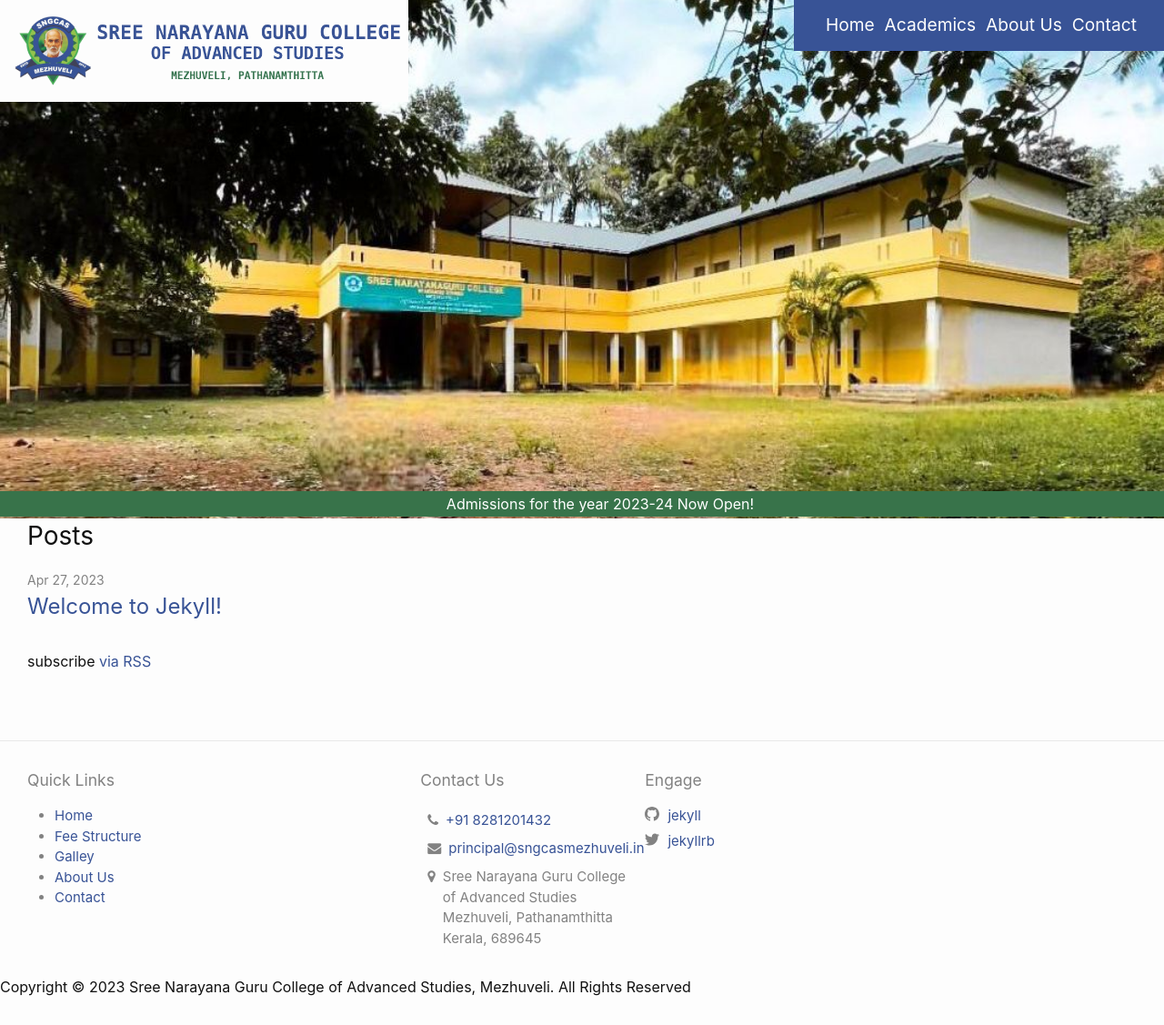
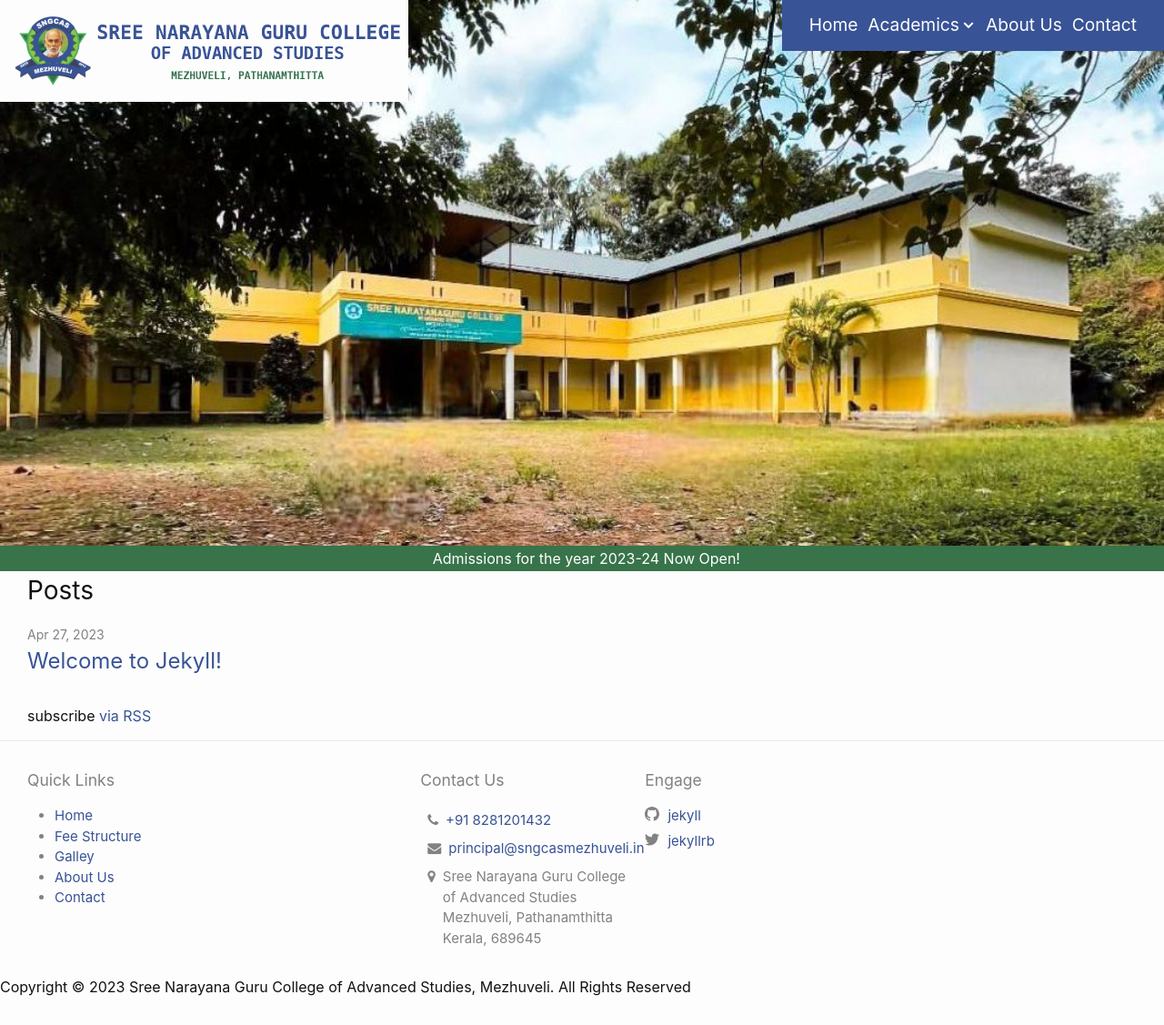
Before and after one commit to sngcasmezhuveli/sngcasmezhuveli.github.io, a Jekyll site: the page built from docs/index.markdown, in a window 1280 px wide and 1127 px high. Shown: the whole window at 91% size. Built offline with Jekyll 4.4.1, drawn with Linux system fonts in a browser that asks for light colours.

Commit message:
Navigation bar styling

```diff
--- a/docs/_data/programmes.yml
+++ b/docs/_data/programmes.yml
@@ -12,6 +12,6 @@
 
 - title: B.A. Sociology
   url: /academics/ba-sociology/
-  description:
+  description: BA Sociology is a 3 year undergradaute course that deals with the study of society like social interaction, social satisfaction, social relations etc.
   fees-per-semester: "9,000"
   image: /assets/sociology.jpg
--- a/docs/_includes/header.html
+++ b/docs/_includes/header.html
@@ -32,7 +32,9 @@
         {% if link.side == 'right' %}
         {% comment %} If right side WITHOUT dropdown menu do {% endcomment %}
         {% if link.dropdown == nil %}
+        {% if forloop.index != 1 %}
         <li class="divider"></li>
+        {% endif %}
         <li{% if link.url==page.url %} class="active" {% elsif page.homepage==true and link.url=='/' %} class="active"
           {% endif %}><a {% if link.class %}class="{{link.class}}" {% endif %}
             href="{{ domain }}{{ _baseurl }}{{ link.url }}" {% if link.url contains 'http' %} target="_blank" {% endif
@@ -41,12 +43,11 @@
           {% comment %} If right side WITH dropdown menu do {% endcomment %}
           {% else %}
 
-          <li class="divider"></li>
+          {% if forloop.index != 1 %}
+        <li class="divider"></li>
+        {% endif %}
           <li class="has-dropdown{% if link.url == page.url %} active{% endif %}">
-            <a {% if link.class %}class="{{link.class}}" {% endif %}  href="{{ link.url }}" {% if
-            link.url contains 'http' %} target="_blank" {% endif %}>{{ link.title | escape }}</a>
-
-
+            <label for="{{ link.title | escape }}">{{link.title | escape }}</label><input type="checkbox" id="{{ link.title }}">
             <ul class="dropdown">
               {% for dropdown_link in link.dropdown %}
 
@@ -54,6 +55,9 @@
               {% assign domain = '' %}
               {% else %}
               {% assign domain = site.url %}
+              {% endif %}
+              {% if forloop.index != 1 %}
+              <li class="divider"></li>
               {% endif %}
 
               <li><a {% if dropdown_link.class %}class="{{dropdown_link.class}}" {% endif %}
--- a/docs/_sass/minima/_base.scss
+++ b/docs/_sass/minima/_base.scss
@@ -178,7 +178,7 @@ pre {
   max-width: -webkit-calc(#{$content-width} - (#{$spacing-unit} * 2));
   max-width:         calc(#{$content-width} - (#{$spacing-unit} * 2));
   margin-right: auto;
-  margin-left: auto;
+ // margin-left: auto;
   padding-right: $spacing-unit;
   padding-left: $spacing-unit;
   @extend %clearfix;
--- a/docs/_sass/minima/_layout.scss
+++ b/docs/_sass/minima/_layout.scss
@@ -1,6 +1,9 @@
 /**
  * Site header
  */
+* * {
+  // border: 1px solid red;
+}
 .site-header {
   height: $spacing-unit * 1.865;
   width: 100%;
@@ -8,84 +11,183 @@
   position: fixed;
   // background-color: $background-color;
   z-index: 5555;
-
+  box-sizing: border-box;
   .wrapper {
+    box-sizing: border-box;
     text-align: left;
     height: $spacing-unit * 1.865;
     .top-nav {
       width: 100%;
       .right {
-        padding-left: $spacing-unit;
-        padding-right: $spacing-unit;
         display: block;
         position: absolute;
         background-color: $brand-color;
         font-size: $nav-font-size;
         width: 100%;
         margin-top: $spacing-unit * 1.865;
+        margin-left: calc($spacing-unit / -2);
+        margin-right: calc($spacing-unit / -2);
+        @include media(desktop) {
           margin-left: -$spacing-unit;
+          margin-right: -$spacing-unit;
+          padding-left: $spacing-unit;
+          padding-right: $spacing-unit;
+        }
         transition: transform 1s;
-
+        box-sizing: border-box;
         @include media(desktop) {
           list-style-position: inside;
           top: 0%;
           right: 0px;
-          margin: 0px 0px 0px $spacing-unit;
+          margin: 0 0 0 ($spacing-unit * -2);
+          padding-left: $spacing-unit;
+          padding-right: $spacing-unit;
           height: 100%;
           width: unset;
           z-index: 9999;
         }
         > li {
-          a {
+          >a,
+          >label {
             color: $background-color;
+            text-decoration: none;
+            display: inline-block;
+            @include media-max(mobile, tablet) {
+              box-sizing: border-box;
+              height: 100%;
+              width: 100%;
+              padding: calc($spacing-unit / 3);
             }
-          @include media(desktop){
+          }
+
+          label {
+            @include media-max(mobile, tablet) {
+              border-bottom: 0.5px solid #ffffff4f;
+            }
+          }
+          @include media(desktop) {
             -ms-transform: translateY(-50%);
             transform: translateY(-40%);
             display: inline-block;
             margin-top: auto;
             height: 100%;
             margin-bottom: auto;
+            border: none;
           }
+        }
+        li {
+          list-style: none;
         }
         .has-dropdown {
           .dropdown {
-            margin-top: $spacing-unit * 1.865 / 2;
+            background-color: $brand-color;
+
             font-size: $base-font-size;
+            width: 100%;
+            box-sizing: border-box;
+            @include media(desktop) {
+              margin-top: $spacing-unit * 1.865 / 4;
+              width: 200px;
+              background-color: $background-color;
+              box-shadow: 0px 2px 10px 2px rgba(0, 0, 0, 0.11);
+            }
 
-            @include media(desktop) {
-              width: 180px;
-            }
-            li {
+            > li {
               @include media(desktop) {
                 width: 100%;
               }
-              padding: 8px;
+              padding-right: 8px;
+              padding-left: 8px;
               box-sizing: border-box;
               a {
                 color: $background-color;
+                @include media(desktop) {
+                  color: $brand-color;
+                }
+                text-decoration: none;
+                display: inline-block;
+                box-sizing: border-box;
+                height: 100%;
+                width: 100%;
+                padding: calc($spacing-unit / 3);
               }
               &:hover {
                 background-color: #ffffff4f;
               }
             }
-            background-color: $brand-color;
-            padding: 0;
+            .divider {
+              margin: 0px;
+              padding: 0px;
+              height: 0.5px;
+              background-color: #ffffff4f;
+            }
+            //background-color: $brand-color;
+
             margin-left: 0px;
-            padding: 8px;
+
             display: none;
             @include media(desktop) {
               position: absolute;
               list-style-position: inside;
             }
           }
+          position: relative;
+          > input {
+            &[type="checkbox"] {
+              // float: right;
+              top: 12px;
+              height: 100%;
+              right: $spacing-unit;
+              display: inline-block;
+              position: absolute;
+              @include media(desktop) {
+                top: unset;
+                right: unset;
+                display: inline;
+                position: relative;
+              }
+              //border: 1px solid red;
+              -webkit-appearance: none;
+              appearance: none;
+              &::before {
+                font-family: "FontAwesome";
+                color: $background-color;
+                font-weight: 600;
+                font-size: $base-font-size * 1.1;
+
+                content: "\f105";
+                @include media(desktop) {
+                  content: "\f107";
+                }
+              }
+              &:checked {
+                &::before {
+                  content: "\f107";
+                }
+                + .dropdown {
+                  @include media-max(mobile, tablet) {
+                    display: inline-block;
+                  }
+                }
+              }
+            }
+          }
           &:hover {
             .dropdown {
-              display: inline;
               @include media(desktop) {
                 display: block;
               }
             }
+          }
+        }
+        .divider {
+          margin: 0px;
+          padding: 0px;
+          height: 0.5px;
+          background-color: #ffffff4f;
+          @include media(desktop) {
+            height: 100%;
+            width: 0px;
           }
         }
       }
@@ -95,7 +197,7 @@
 
 .sn-collapse {
   transform: translateY(-200%);
-  @include media(desktop){
+  @include media(desktop) {
     transform: translateY(0);
   }
 }
@@ -175,7 +277,7 @@
   transform-origin: top left;
   transition: opacity 1s, transform 1s;
   pointer-events: none;
-  z-index:8888;
+  z-index: 8888;
   @include media-max(mobile, tablet) {
     opacity: 1;
   }
@@ -243,7 +345,7 @@
 .site-nav {
   float: right;
   line-height: $base-line-height * $base-font-size * 2.25;
-
+  box-sizing: border-box;
   .nav-trigger {
     display: none;
   }
@@ -322,6 +424,7 @@
 .site-footer {
   border-top: 1px solid $grey-color-light;
   padding: $spacing-unit 0;
+  box-sizing: border-box;
 }
 
 .footer-heading {
@@ -417,19 +520,18 @@
   width: 100%;
   padding: calc($spacing-unit / 2);
   box-sizing: border-box;
-  .programme-image{
+  .programme-image {
     width: 100%;
     height: 100px;
     box-sizing: border-box;
     background-size: cover;
     background-position: center;
-    @include media(desktop){
+    @include media(desktop) {
       width: 100px;
       float: left;
       border-radius: 50px;
     }
   }
-
 }
 
 .post-list {
@@ -456,15 +558,21 @@
  */
 .post-header {
   margin-bottom: $spacing-unit;
+  box-sizing: border-box;
+  margin-left: calc($spacing-unit / -2);
+  margin-right: calc($spacing-unit / -2);
+  @include media(desktop) {
+    margin-left: -$spacing-unit;
+    margin-right: -$spacing-unit;
+  }
 }
 
 .page-header-image {
   box-sizing: border-box;
+  width: 100%;
   height: 50vh;
   background-size: cover;
   background-repeat: no-repeat;
-  margin-left: -$spacing-unit;
-  margin-right: -$spacing-unit;
 }
 .post-title {
   position: absolute;
--- a/docs/assets/main.scss
+++ b/docs/assets/main.scss
@@ -17,7 +17,12 @@
       height: 400px;
       background-image: url("/assets/college-mob.jpg");
     }
-    margin: 0 -$spacing-unit  0 -$spacing-unit ;
+    margin-left: calc($spacing-unit / -2);
+    margin-right: calc($spacing-unit / -2);
+    @include media(desktop){
+      margin-left: -$spacing-unit;
+      margin-right: -$spacing-unit ;
+    }
   }
 @keyframes marquee{
     0% {transform: translateX(100%)}
@@ -37,5 +42,10 @@
     padding: 2px 8px 2px 8px;
     color: white;
   overflow-x: hidden;
-  margin: 0 $spacing-unit * -1 0 $spacing-unit * -1 ;
+    margin-left: calc( $spacing-unit / -2);
+    margin-right: calc( $spacing-unit / -2);
+    @include media(desktop){
+      margin-left: -$spacing-unit;
+      margin-right: -$spacing-unit ;
+    }
   }
```
Also changed, not shown: 13 other files. Lines whose indentation alone changed are shown as unchanged.
